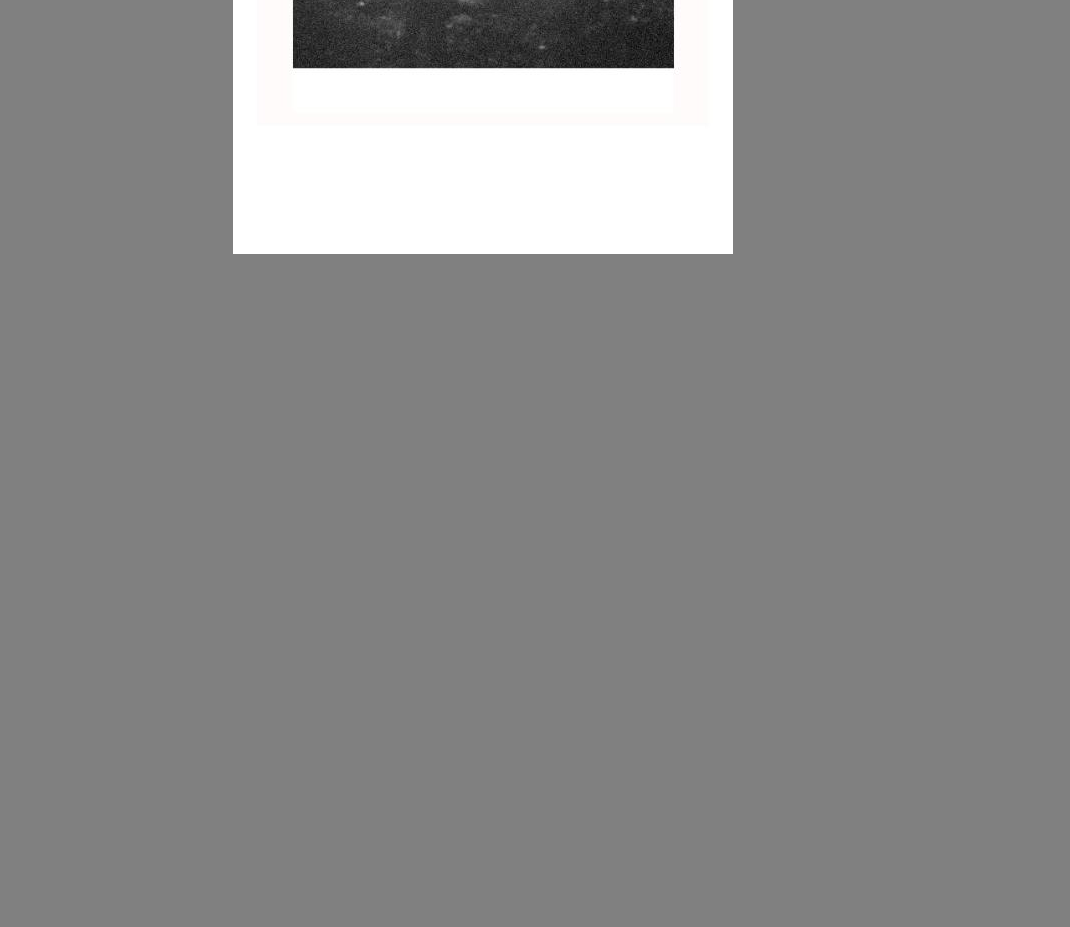
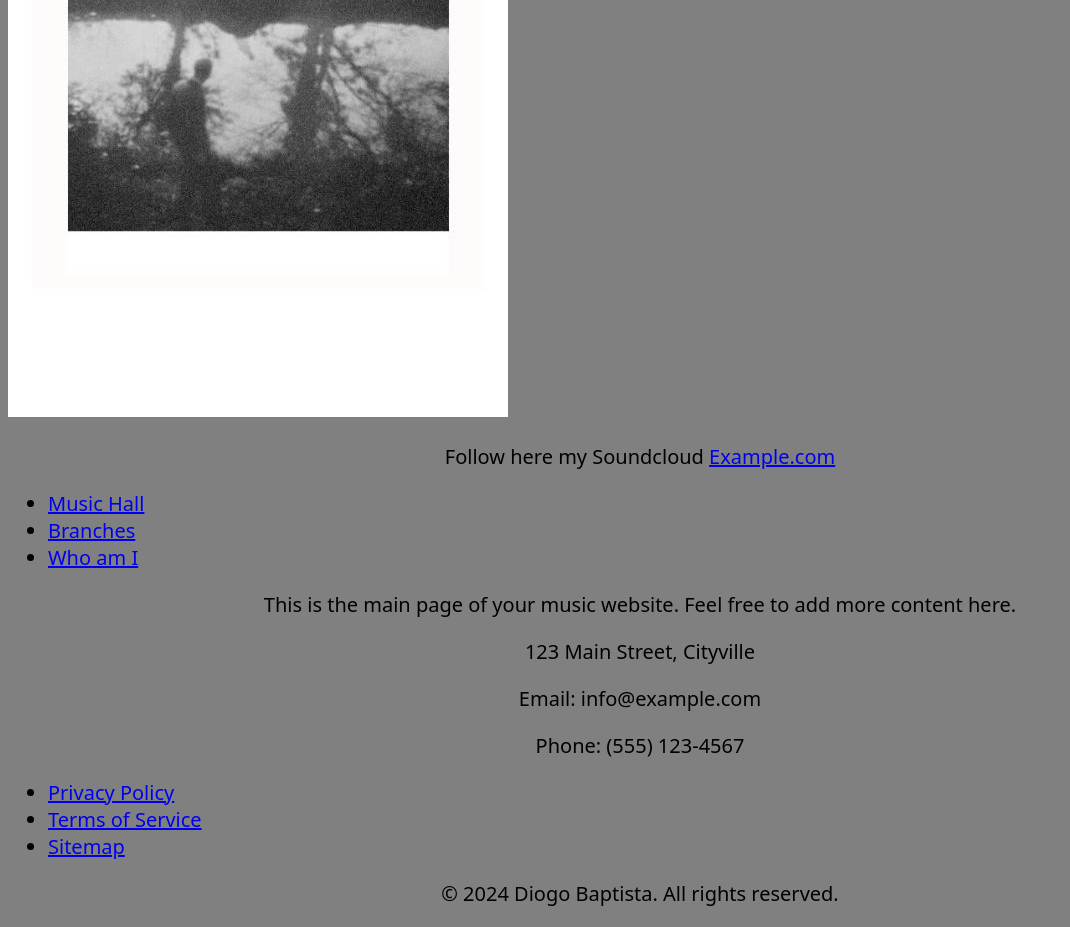
Before and after one commit to Diogooobaptista/diogooobaptista.github.io, a plain HTML site: page index.html in a window 1280 px wide. Shown: the part 500-1427 px from the top of the page, without its empty margins (0-1070 px from the left). Before the commit the page ends 800 px from the top, so only its background shows below. Drawn offline with Linux system fonts and the light colour scheme.

Commit message:
Add files via upload

```diff
--- a/index.html
+++ b/index.html
@@ -20,7 +20,11 @@
         <li>o meu caralho</li>
     </ul>
 
-    <img src="common-place.jpg" alt="money">
+    <img src="common-place.jpg" alt="tua mae">
+ <p>
+    Follow here my Soundcloud
+    <a href="https://soundcloud.com/archives1998/tracks" target="_blank">Example.com </a>
+ </p>
 
     <nav>
         <ul>
@@ -36,8 +40,25 @@
     </section>
 
     <footer>
-        <!-- Add footer content if needed -->
+        <div class="footer-content">
+            <div class="contact-info">
+                <p>123 Main Street, Cityville</p>
+                <p>Email: info@example.com</p>
+                <p>Phone: (555) 123-4567</p>
+            </div>
+            <div class="quick-links">
+                <ul>
+                    <li><a href="/privacy-policy">Privacy Policy</a></li>
+                    <li><a href="/terms-of-service">Terms of Service</a></li>
+                    <li><a href="/sitemap">Sitemap</a></li>
+                </ul>
+            </div>
+        </div>
+        <div class="copyright">
+            <p>&copy; 2024 Diogo Baptista. All rights reserved.</p>
+        </div>
     </footer>
+
 </body>
 
 </html>
--- a/style.css
+++ b/style.css
@@ -2,13 +2,9 @@
 
 body{
     background-color: gray;
-    font-family: 'Times New Roman', Times, serif;
+    font-family: system-ui, -apple-system, BlinkMacSystemFont, 'Segoe UI', Roboto, Oxygen, Ubuntu, Cantarell, 'Open Sans', 'Helvetica Neue', sans-serif;
     font-size: 20px;
-    display: flex;
-    justify-content: center;
-    align-items: center;
-    height: 100vh;
-    margin: 0;
+
 }
 h1{
     color: beige;
```
